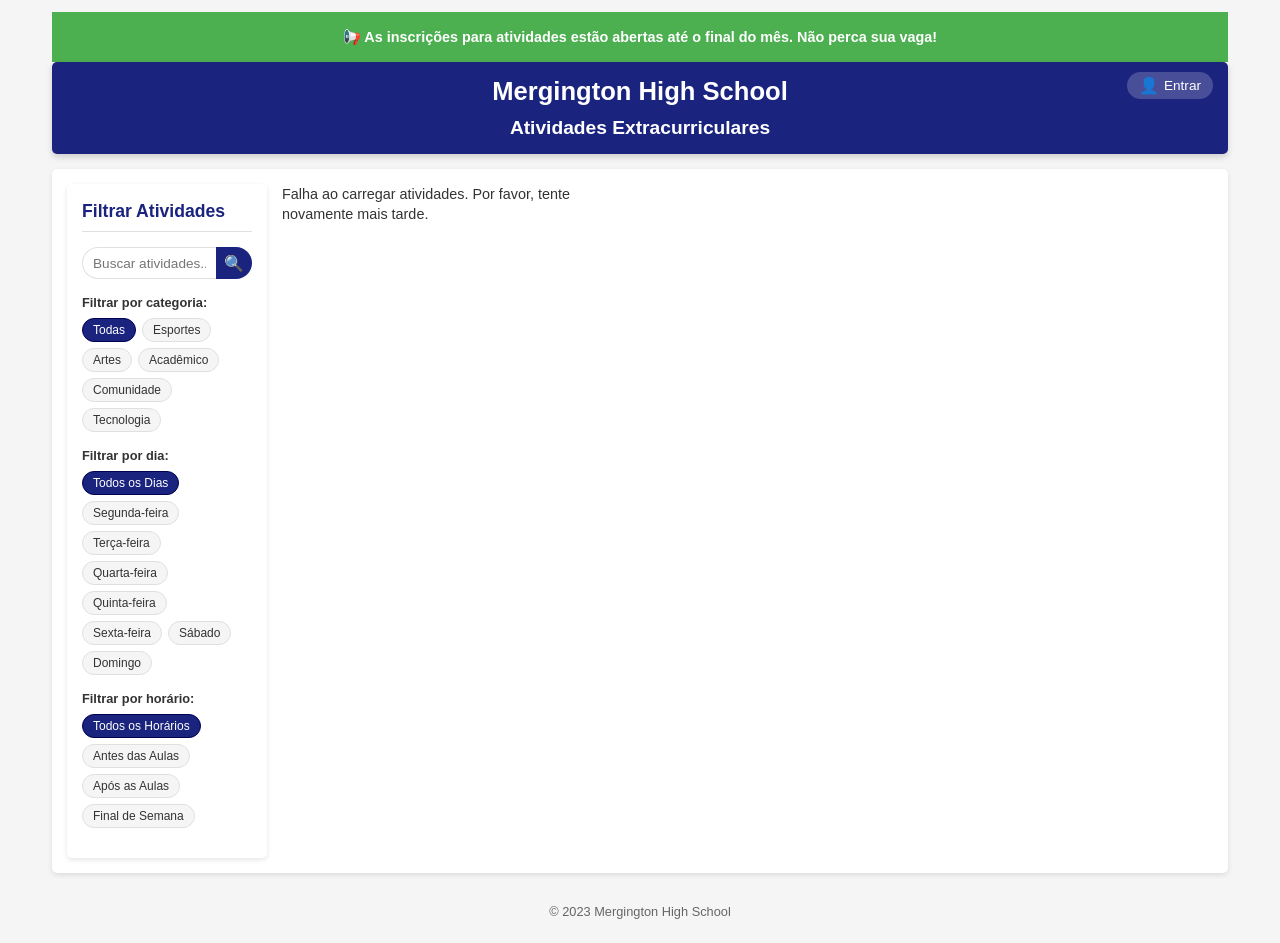
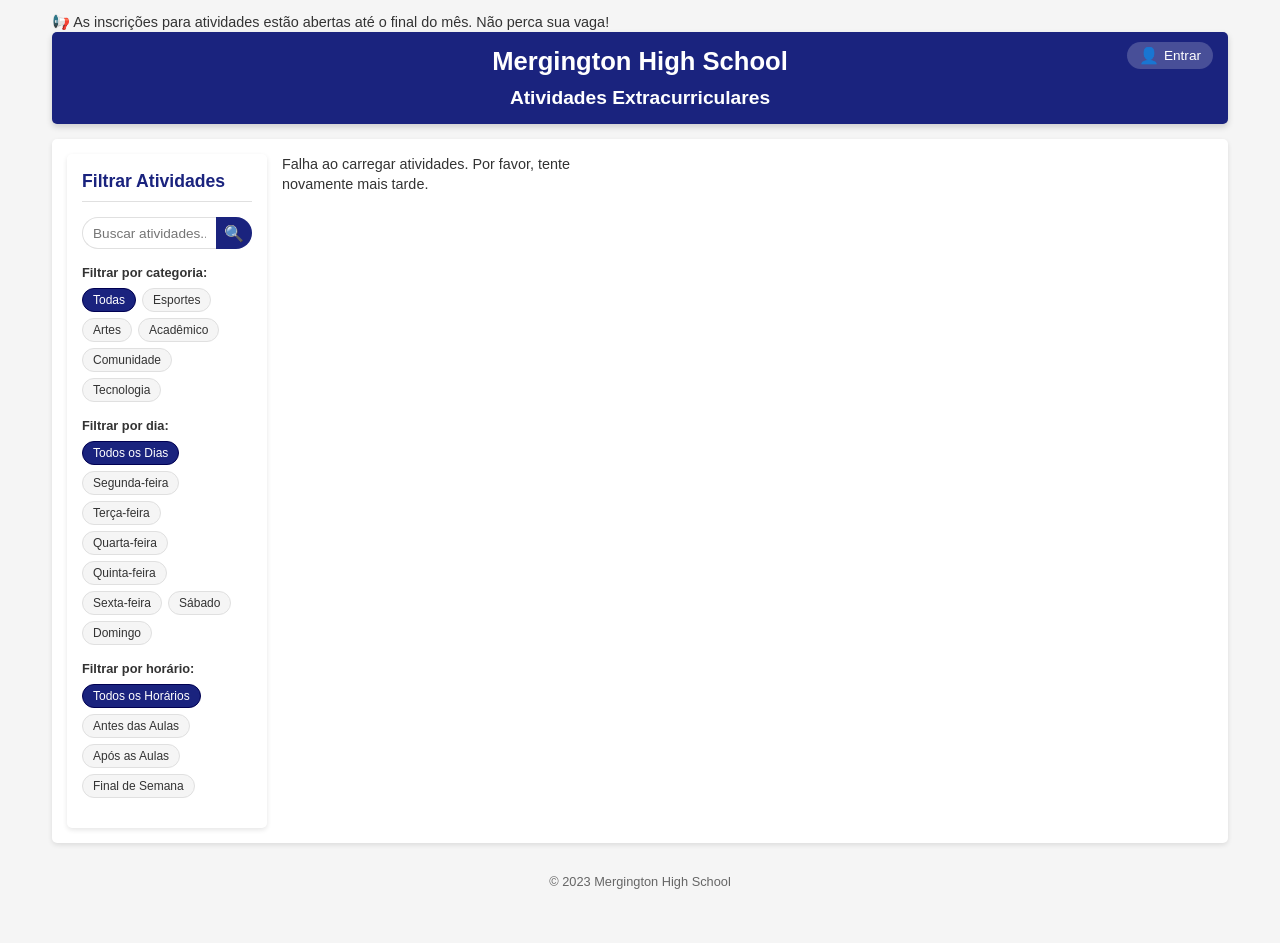
Before and after one commit to treinamentos-mgi/skills-copilot-code-review-marcelo-hernane-2511, a plain HTML site: page src/static/index.html in a window 1280 px wide. After the commit the page ends 913 px from the top, so only its background shows below. Drawn offline with Linux system fonts and the light colour scheme; no server answers.

Commit message:
Remove announcement banner styles from CSS

```diff
--- a/src/static/styles.css
+++ b/src/static/styles.css
@@ -664,11 +664,3 @@ footer {
 #logout-button:hover {
   background-color: rgba(255, 255, 255, 0.3);
 }
-
-.announcement-banner {
-  background-color: #4caf50;
-  color: white;
-  text-align: center;
-  padding: 15px;
-  font-weight: bold;
-}
```
